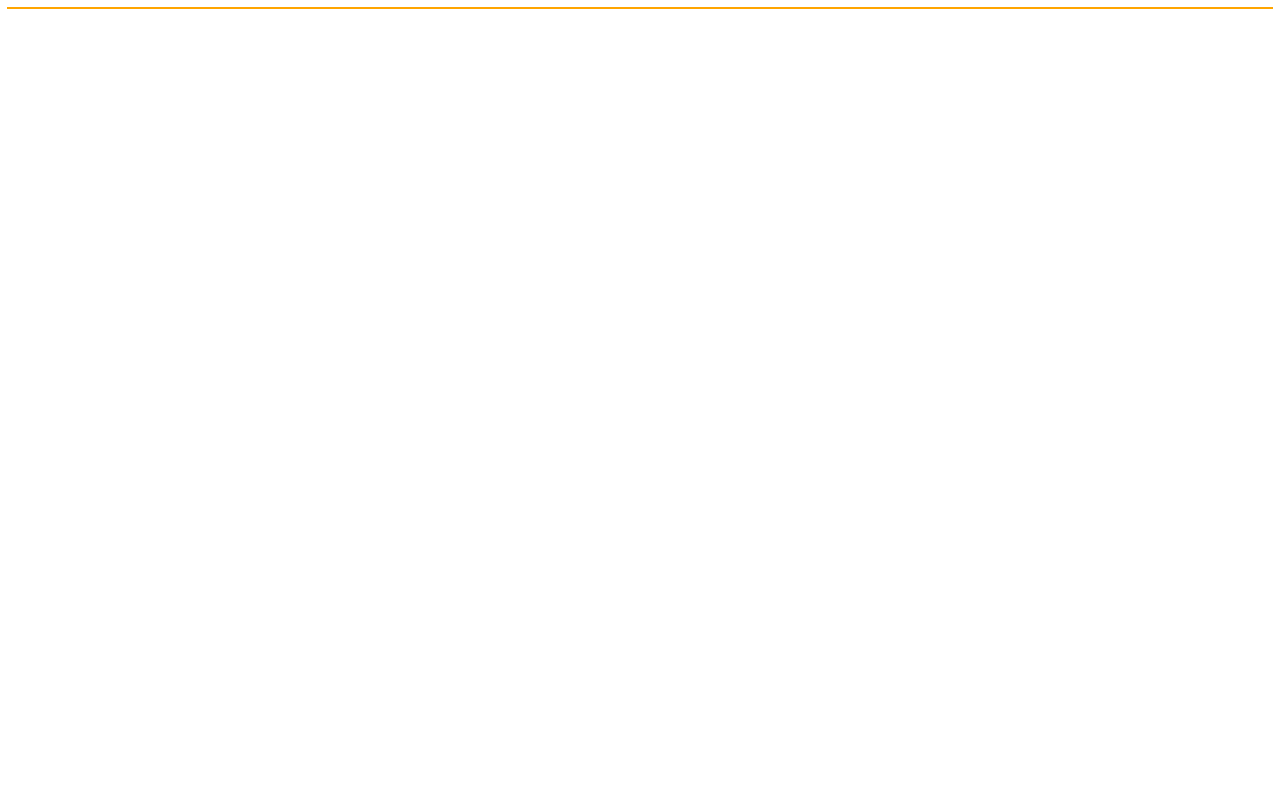
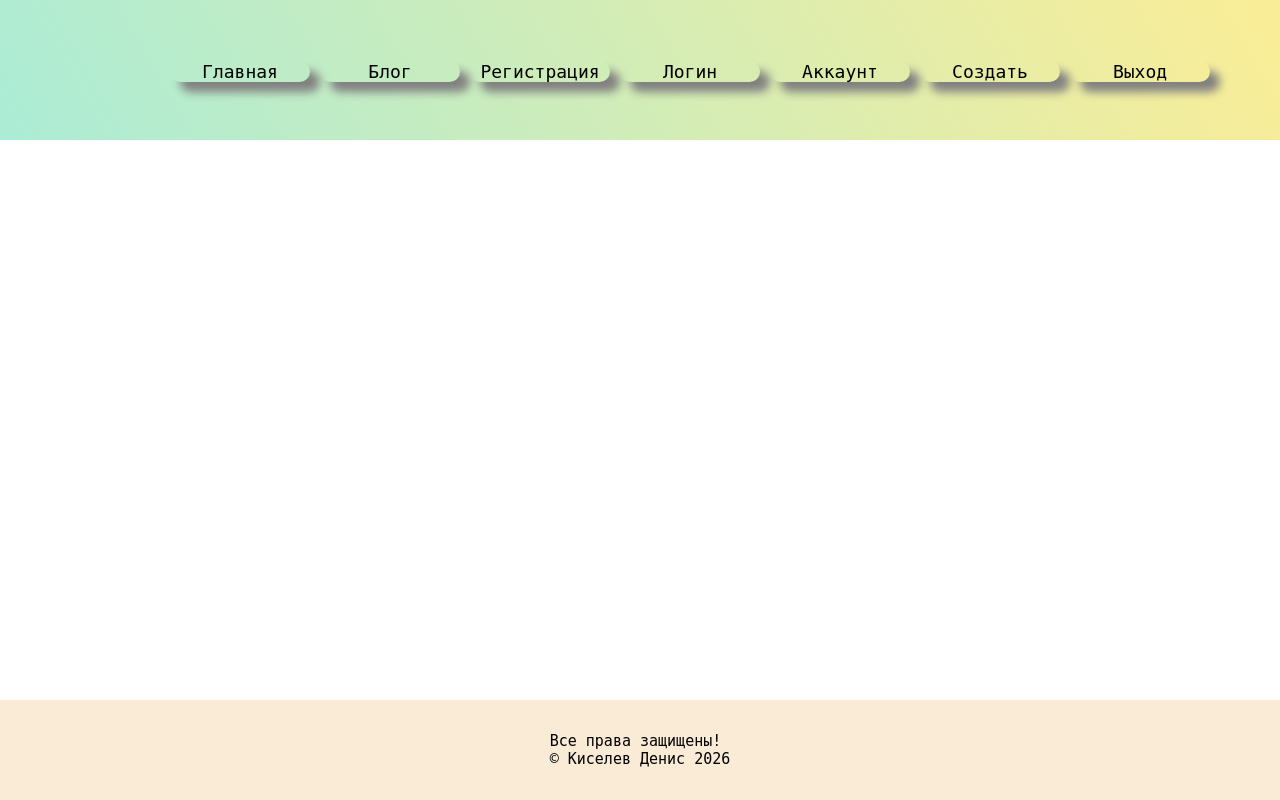
Before and after one commit to Podpeedami/project, a Flask app: page / in a window 1280 px wide. Before the commit the page is almost empty. Run offline with Flask 3, Linux system fonts and the light colour scheme.

Commit message:
add_main_menu

```diff
--- a/static/css/style.css
+++ b/static/css/style.css
@@ -1,8 +1,82 @@
-h1{
-    color: red;
+*{
+    margin: 0;
+    padding: 0;
+
+
+}
+
+html, body{
+    height: 100%;
 }
 
 
+/* MAIN_MENU */
+
+.header{
+    height: 140px;
+    background-image: linear-gradient(60deg, #abecd6 0%, #fbed96 100%);
+}
+
+.main_menu{
+    display: flex;
+    justify-content: flex-end;
+    padding-right: 60px;
+}
+
+
+.main_menu a{
+    text-decoration: none;
+    color: darkslategray;
+    font-weight: 400;
+}
+
+.main_menu li{
+    list-style: none;
+    margin-right: 10px;
+    width: 140px;
+    margin-top: 5%;
+    box-shadow: 10px 10px 10px grey;
+    font-family: monospace;
+    border-radius: 100px;
+    text-align: center;
+}
+
+.main_menu li:hover{
+    transition-duration: 1s;
+    box-shadow: 4px 5px 50px grey;
+}
+
+.main_menu p{
+    font-size: 18px;
+}
+
+/* WRAPPER */
+
 .wrapper{
-    outline: 1px orange solid;
+    display: flex;
+    flex-direction: column;
+    height: 100%;
 }
+
+
+/* CONTENT */
+
+.content{
+    width: 60%;
+    margin: 100px auto 0;
+    flex: 1 0 auto;
+}
+
+/* FOOTER */
+
+.footer{
+    background-color: antiquewhite;
+    flex: 0 0 auto;
+    width: 100%;
+    height: 100px;
+    display: flex;
+    justify-content: center;
+    align-items: center;
+    font-family: monospace;
+    font-size: 15px;
+}
--- a/templates/layout.html
+++ b/templates/layout.html
@@ -13,21 +13,41 @@
     <div class="wrapper">
 
         {% block menu %}
+            <header class="header">
 
+                <ul class="main_menu">
+                    <li><a href="#"></a><p>Главная</p></li>
+                    <li><a href="#"></a><p>Блог</p></li>
+                    <li><a href="#"></a><p>Регистрация</p></li>
+                    <li><a href="#"></a><p>Логин</p></li>
+                    <li><a href="#"></a><p>Аккаунт</p></li>
+                    <li><a href="#"></a><p>Создать</p></li>
+                    <li><a href="#"></a><p>Выход</p></li>
+                </ul>
+
+
+            </header>
         {% endblock menu %}
 
 
         {% block content %}
-
         {% endblock content %}
 
 
         {% block main_page %}
+            <div class="content">
 
+
+            </div>
         {% endblock main_page %}
 
 
         {% block footer %}
+
+            <footer class="footer">
+                Все права защищены!<br>
+                &#169; Киселев Денис 2026
+            </footer>
 
         {% endblock footer %}
 
```
